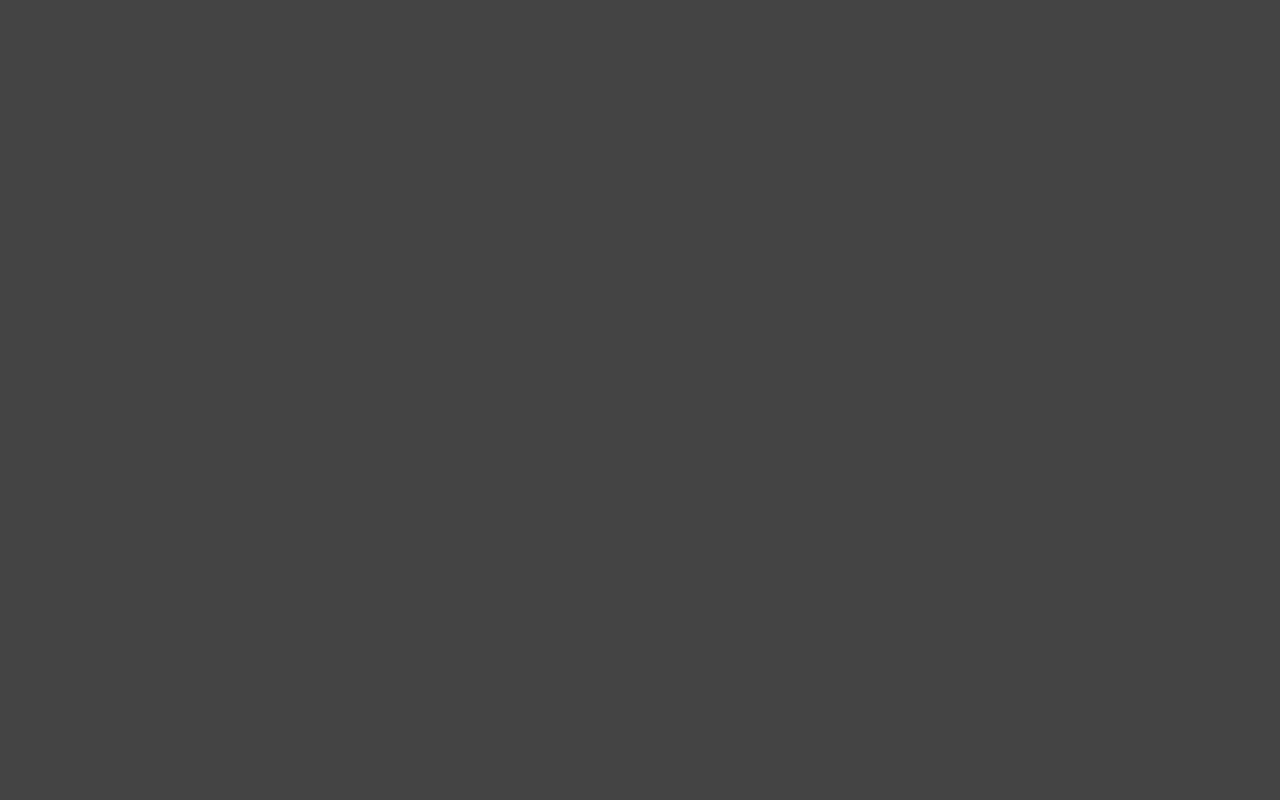
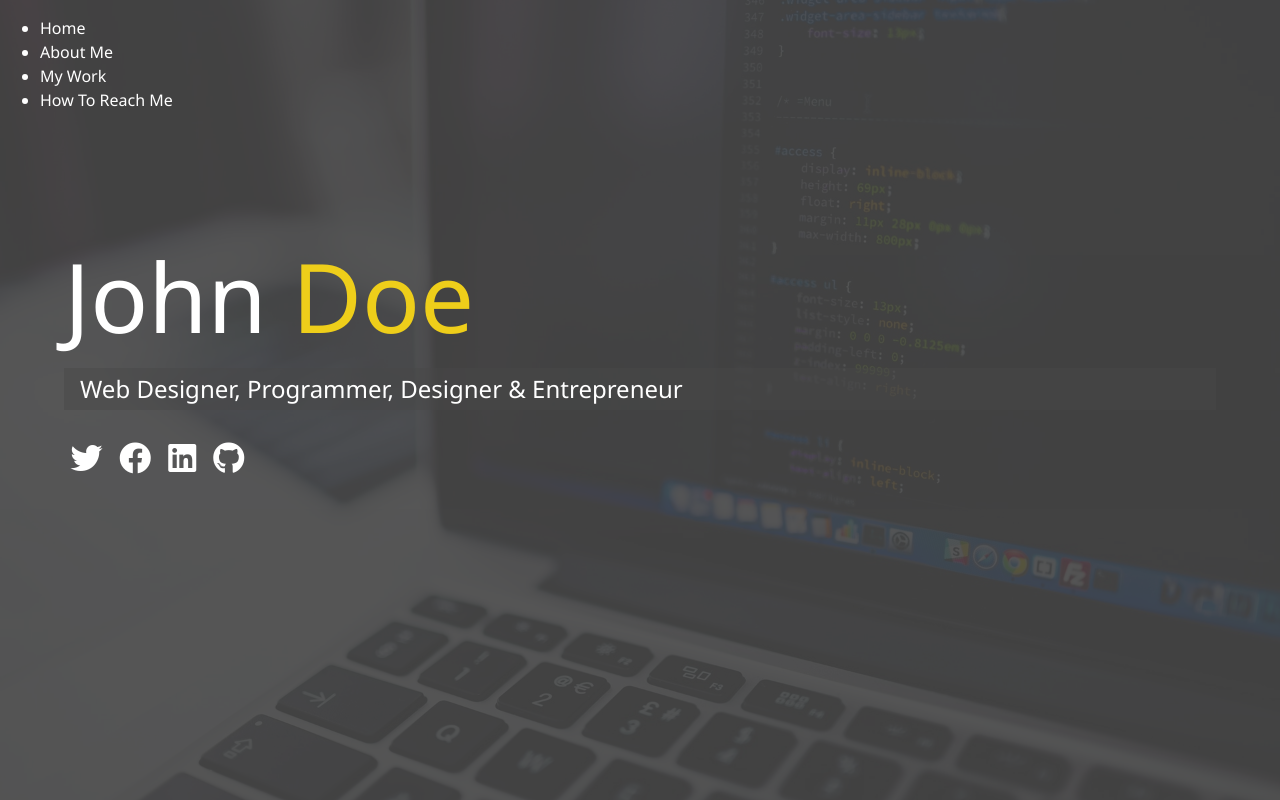
Before and after one commit to mihainegrisan/modern_portfolio, a website: page dist/index.html in a window 1280 px wide. Drawn offline with Linux system fonts and the light colour scheme.

Commit message:
Index markup & main sass

```diff
--- /dev/null
+++ b/sass/_config.sass
@@ -0,0 +1,26 @@
+$primary-color: #444
+$secondary-color: #eece1a
+$show-home-image: true
+$home-image: url(../img/background.jpg)
+$background-opacity: 0.9
+
+@mixin easeOut
+  transition: all 0.5s ease-out
+
+@mixin background
+  @if $show-home-image
+    &#bg-img
+      background: $home-image
+      background-attachment: fixed
+      background-size: cover
+
+      // make an overlay over the entire body
+      &:after
+        content: ''
+        position: absolute
+        top: 0
+        right: 0
+        width: 100%
+        height: 100%
+        background: rgba($primary-color, $background-opacity)
+        z-index: -1
--- a/sass/main.sass
+++ b/sass/main.sass
@@ -1,5 +1,60 @@
-$primary-color: #444
+@import config
+
+*
+  box-sizing: border-box
 
 body
+  @include background
   background: $primary-color
   color: #fff
+  height: 100%
+  margin: 0
+  font-family: 'Segoe UI', Tahoma, Geneva, Verdana, sans-serif
+  line-height: 1.5
+
+// Headings
+h1,
+h2,
+h3
+  margin: 0
+  font-weight: 400
+
+  &.lg-heading
+    font-size: 6rem
+
+  &.sm-heading
+    margin-bottom: 2rem
+    padding: 0.2rem 1rem
+    background: rgba(lighten($primary-color, 2), 0.5)
+
+a
+  color: white
+  text-decoration: none
+
+header
+  position: fixed
+  z-index: 2
+  width: 100%
+
+.text-secondary
+  color: $secondary-color
+
+main
+  padding: 4rem
+  height: 100%
+
+  .icons
+    margin-top: 1rem
+
+    a
+      padding: 0.4rem
+
+      &:hover
+        color: $secondary-color
+        @include easeOut
+
+  &#home
+    overflow: hidden
+
+    h1
+      margin-top: 20vh
```
Also changed, not shown: dist/css/main.css, dist/img/background.jpg (added), dist/img/portrait.jpg (added), dist/img/portrait_small.jpg (added), dist/img/projects/project1.jpg (added), dist/img/projects/project2.jpg (added), dist/img/projects/project3.jpg (added), dist/img/projects/project4.jpg (added), dist/img/projects/project5.jpg (added), dist/index.html, dist/js/main.js (added).
